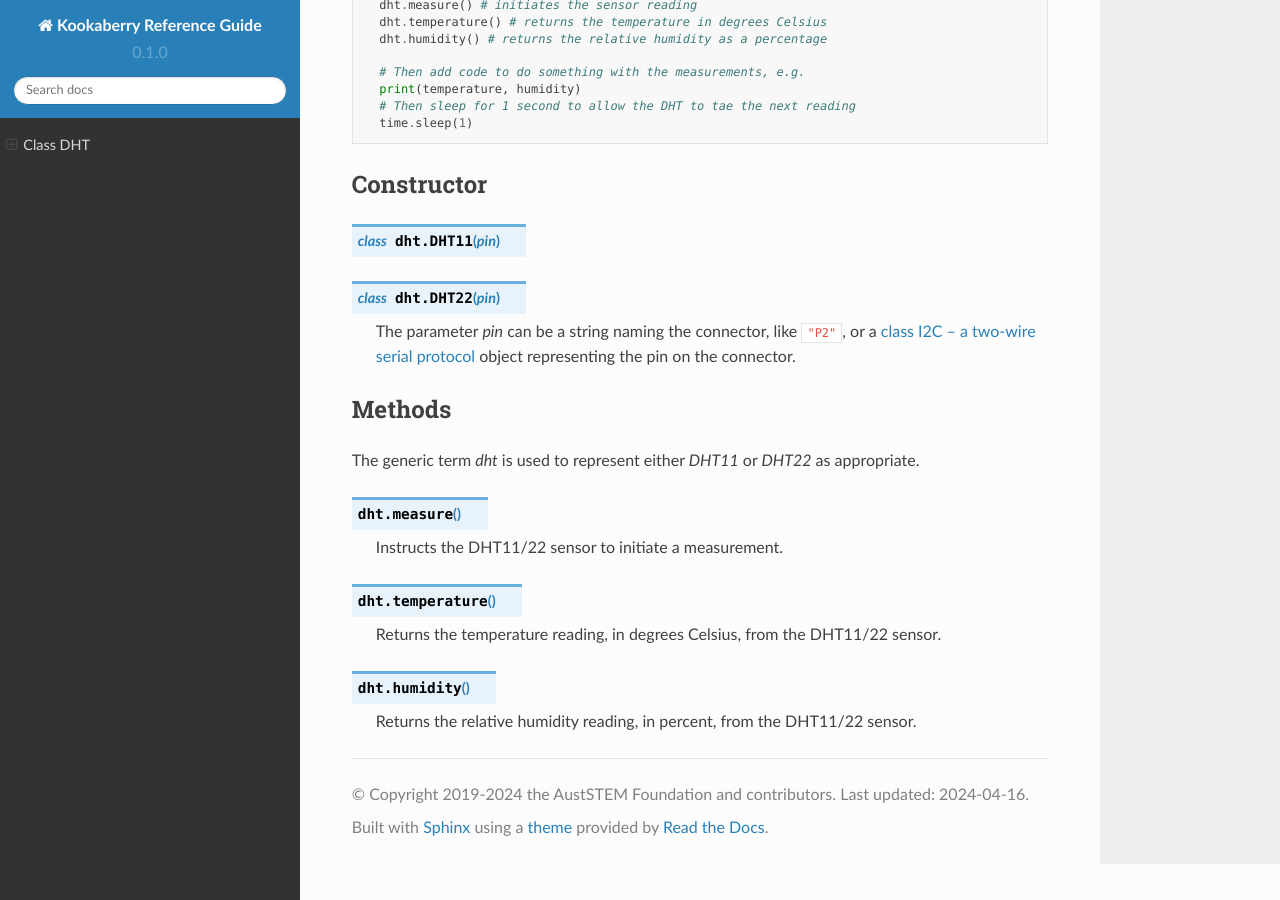
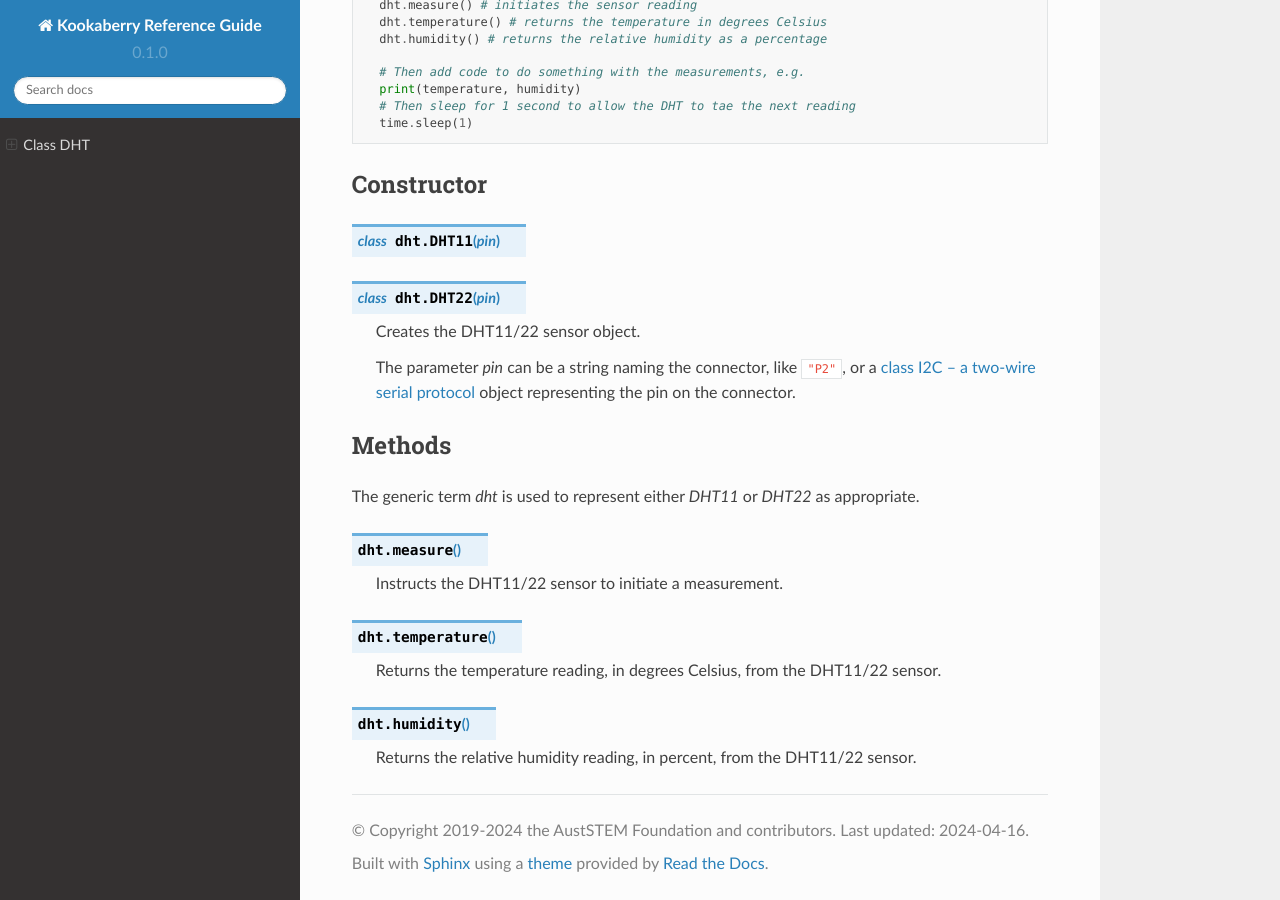
Before and after one commit to TDStrasser/Kookaberry-Reference-Guide, a Sphinx documentation site: the page built from docs/source/dht.rst, in a window 1280 px wide and 900 px high, scrolled down 1004 px. Built offline with Sphinx 7.4.7 and the Read the Docs theme 2.0.0, drawn with Linux system fonts in a browser that asks for light colours; pages that are not in the unit, such as notebooks, are missing from menus.

Commit message:
Update dht.rst

```diff
--- a/docs/source/dht.rst
+++ b/docs/source/dht.rst
@@ -50,6 +50,8 @@ Constructor
 
 .. class:: dht.DHT22(pin)
 
+    Creates the DHT11/22 sensor object.
+
     The parameter *pin* can be a string naming the connector, like ``"P2"``, or a :ref:`machine.I2C` object representing the pin on the connector.
 
 Methods
```
